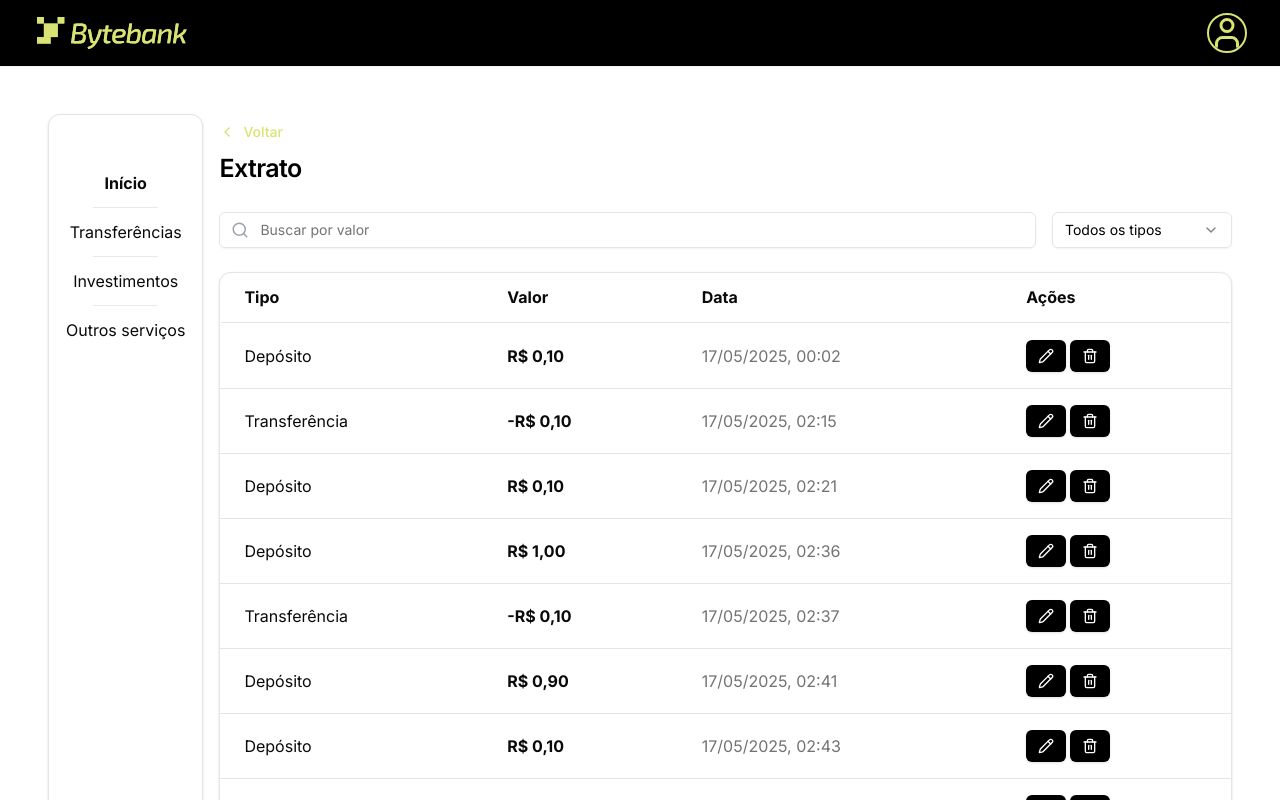
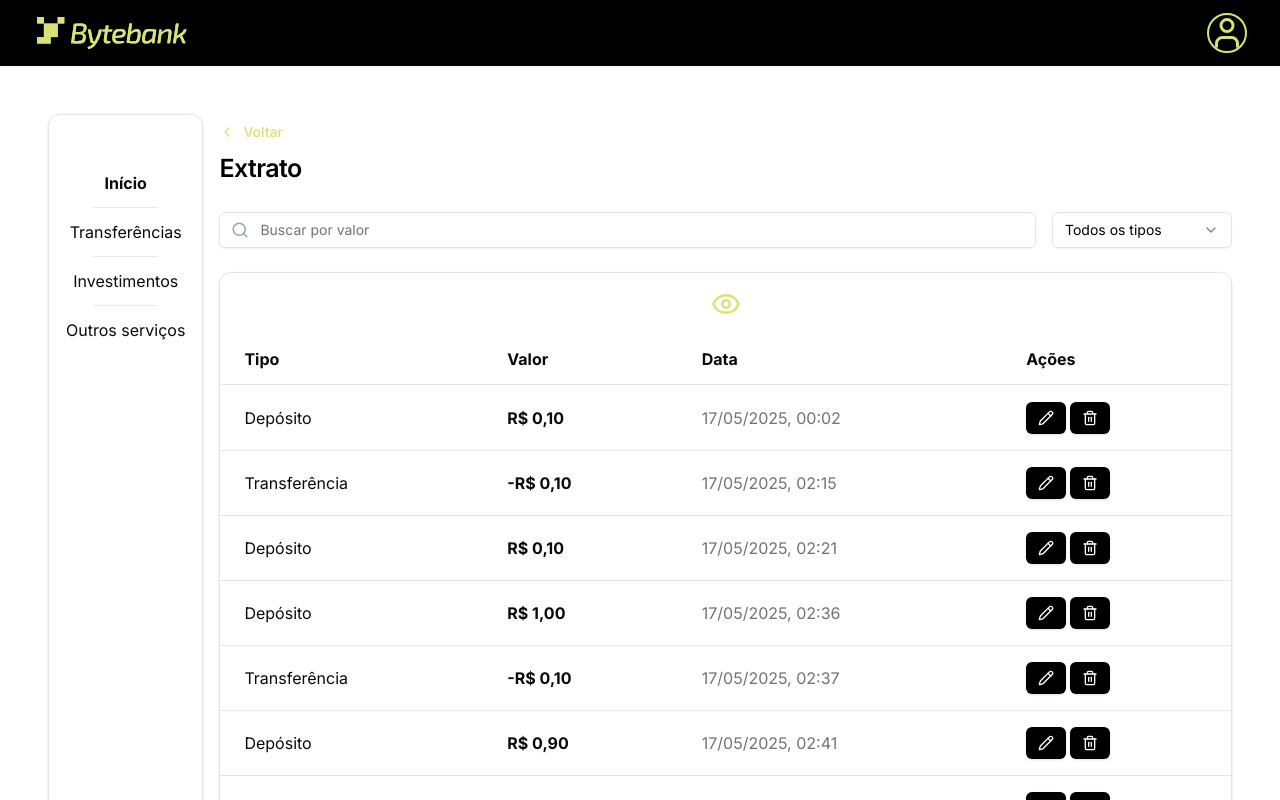
Before and after one commit to ViniBLK24/tech-challenge, a Next.js app: page /transactions in a window 1280 px wide. Shown: the top 800 px of the page. Built offline with nearby package versions, Linux system fonts and the light colour scheme.

Commit message:
feat(edit):adding value visibility flow

```diff
--- a/src/components/transactions/TransactionsTable.tsx
+++ b/src/components/transactions/TransactionsTable.tsx
@@ -2,9 +2,10 @@ import { Card } from "@/components/ui/Card";
 import MoneyItem from "@/components/ui/MoneyItem";
 import { Separator } from "@/components/ui/Separator";
 import { Transaction, TransactionTypeEnum } from "@/types/transactions";
-import { Loader2Icon } from "lucide-react";
+import { Eye, EyeClosed, Loader2Icon } from "lucide-react";
 import ActionButton from "../ui/ActionButton";
 import { useEffect, useState } from "react";
+import { Button } from "../ui/Button";
 
 interface TransactionsTableProps {
   transactions: Transaction[];
@@ -16,7 +17,7 @@ export default function TransactionsTable({
   formatDate,
 }: TransactionsTableProps) {
   const [isLoading, setIsLoading] = useState(true);
-
+  const [isBalanceHidden, setIsBalanceHidden] = useState(false);
   useEffect(() => {
     setIsLoading(true);
     if (transactions.length === 0) {
@@ -28,6 +29,21 @@ export default function TransactionsTable({
 
   return (
     <Card className="overflow-hidden">
+      <div className="flex items-center justify-center  text-lg w-full">
+        <button
+          onClick={() => setIsBalanceHidden(!isBalanceHidden)}
+          className="p-4"
+          aria-label="Alternar visibilidade do saldo"
+          title="Alternar visibilidade do saldo"
+        >
+          {isBalanceHidden ? (
+            <EyeClosed className="text-primary" size={30} />
+          ) : (
+            <Eye className="text-primary" size={30} />
+          )}
+        </button>
+      </div>
+
       <table className="w-full">
         <thead>
           <tr>
@@ -67,6 +83,7 @@ export default function TransactionsTable({
                 </td>
                 <td className="px-6 py-4">
                   <MoneyItem
+                    isHidden={isBalanceHidden}
                     value={transaction.amount.toString()}
                     type={transaction.type}
                   />
--- a/src/components/ui/MoneyItem.tsx
+++ b/src/components/ui/MoneyItem.tsx
@@ -4,11 +4,16 @@ import { currencyFormatter } from "@/utils/currencyFormatter";
 export default function MoneyItem({
   value,
   type,
+  isHidden = false,
 }: {
   value: string;
   type: TransactionTypeEnum;
+  isHidden?: boolean;
 }) {
   const formatValue = (value: string) => {
+    if (isHidden) {
+      return "R$ ***";
+    }
     if (type === TransactionTypeEnum.TRANSFER) {
       return `-R$ ${convertToReal(value)}`;
     }
```
